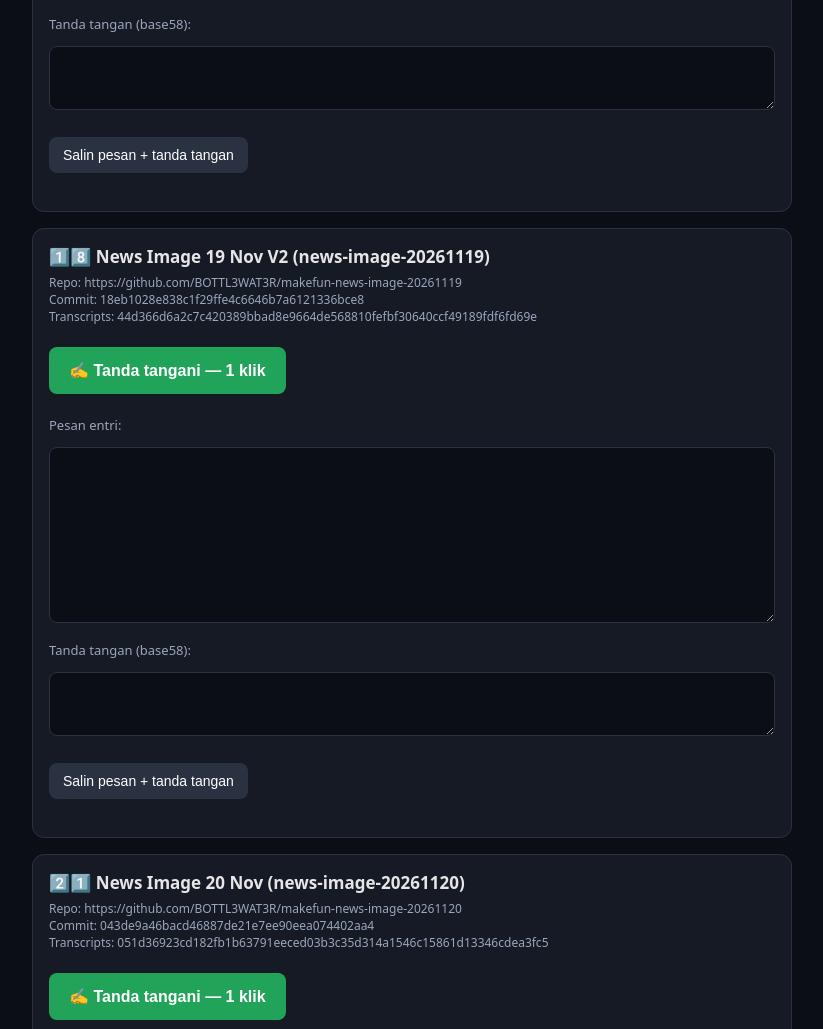
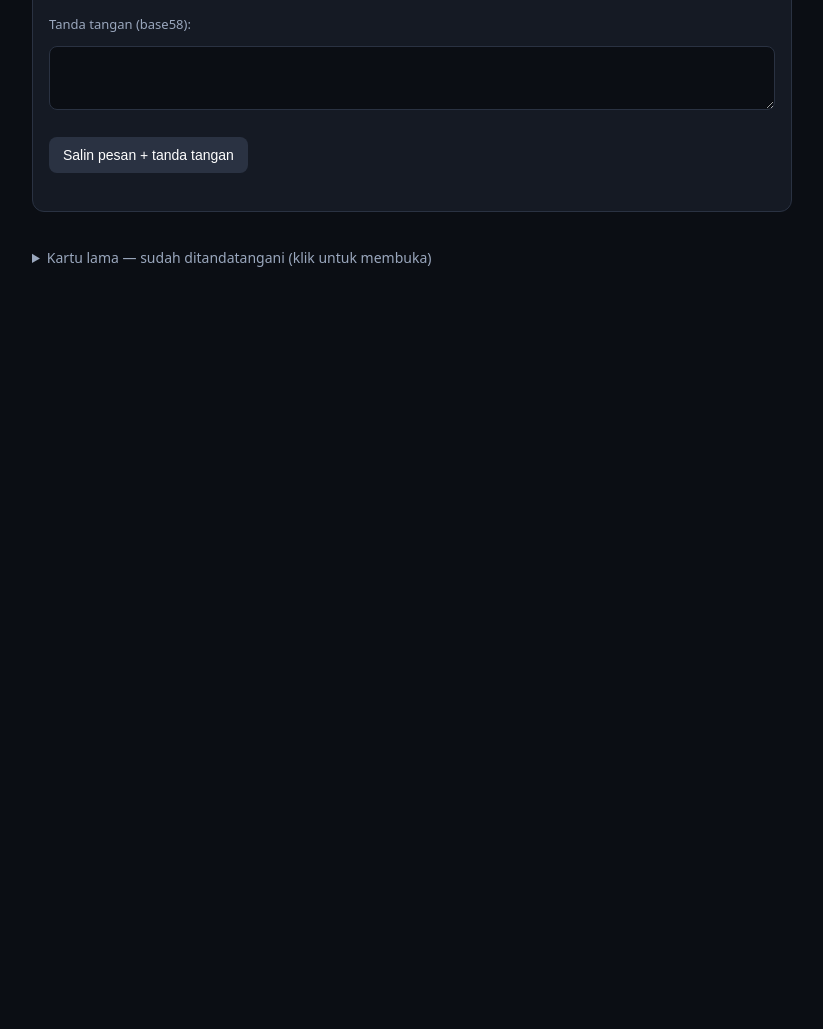
Before and after one commit to BOTTL3WAT3R/makefun-sign, a plain HTML site: page index.html in a window 1280 px wide. Shown: the part 582-1611 px from the top of the page, without its empty margins (228-1051 px from the left). After the commit the page ends 877 px from the top, so only its background shows below. Drawn offline with Linux system fonts and the light colour scheme.

Commit message:
Move cards 17 (rarity v3) + 21 (news-image-20261120) to DONE after POST

```diff
--- a/index.html
+++ b/index.html
@@ -39,20 +39,20 @@
 <script>
 const WALLET = "6ZF5Qh14JdG6jLDDWKsevAj25p6UrapMKLMjbUHTtBZr";
 const PENDING = [
+  { slug: "news-image-20261119", label: "1️⃣8️⃣ News Image 19 Nov V2 (news-image-20261119)",
+    repo: "https://github.com/BOTTL3WAT3R/makefun-news-image-20261119",
+    commit: "18eb1028e838c1f29ffe4c6646b7a6121336bce8",
+    transcripts: "44d366d6a2c7c420389bbad8e9664de568810fefbf30640ccf49189fdf6fd69e" }
+];
+const DONE = [
   { slug: "gta6-trophy-rarity-forecast-01", label: "1️⃣7️⃣ GTA 6 Trophy Forecast V3 FORENSIK (gta6-trophy-rarity-forecast-01)",
     repo: "https://github.com/BOTTL3WAT3R/makefun-gta6-trophy-rarity-forecast",
     commit: "980e31500ea08ae6fe55580a3550a001865bc3d3",
     transcripts: "6460357511b01d29f2e86255913b67dd885d36a94761bc7f4fb6a2352c4ce6b7" },
-  { slug: "news-image-20261119", label: "1️⃣8️⃣ News Image 19 Nov V2 (news-image-20261119)",
-    repo: "https://github.com/BOTTL3WAT3R/makefun-news-image-20261119",
-    commit: "18eb1028e838c1f29ffe4c6646b7a6121336bce8",
-    transcripts: "44d366d6a2c7c420389bbad8e9664de568810fefbf30640ccf49189fdf6fd69e" },
   { slug: "news-image-20261120", label: "2️⃣1️⃣ News Image 20 Nov (news-image-20261120)",
     repo: "https://github.com/BOTTL3WAT3R/makefun-news-image-20261120",
     commit: "043de9a46bacd46887de21e7ee90eea074402aa4",
-    transcripts: "051d36923cd182fb1b63791eeced03b3c35d314a1546c15861d13346cdea3fc5" }
-];
-const DONE = [
+    transcripts: "051d36923cd182fb1b63791eeced03b3c35d314a1546c15861d13346cdea3fc5" },
   { slug: "github-core-clone-01", label: "1️⃣ GitHub Forge (github-core-clone-01)",
     repo: "https://github.com/BOTTL3WAT3R/makefun-forge",
     commit: "f8697ec7331ed4e6ffff1e0cefacb4452c7a42e5",
```
